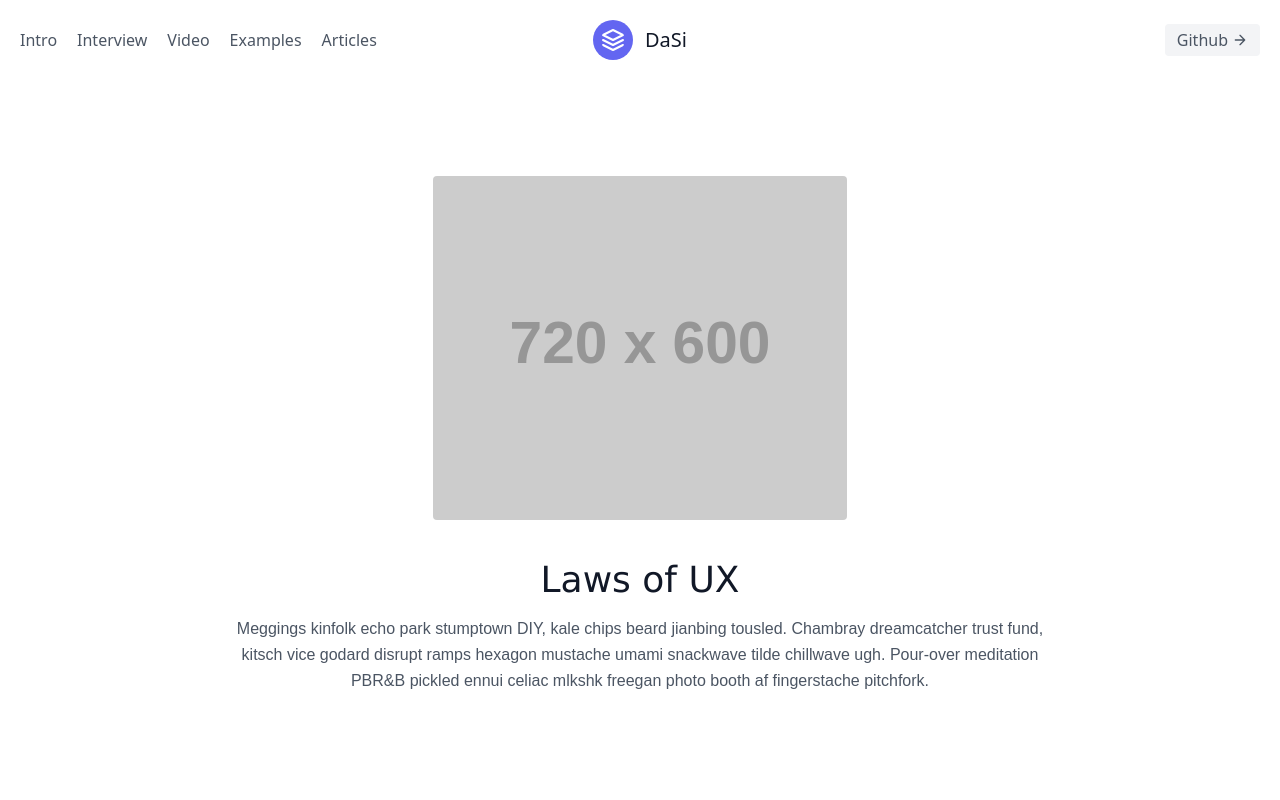
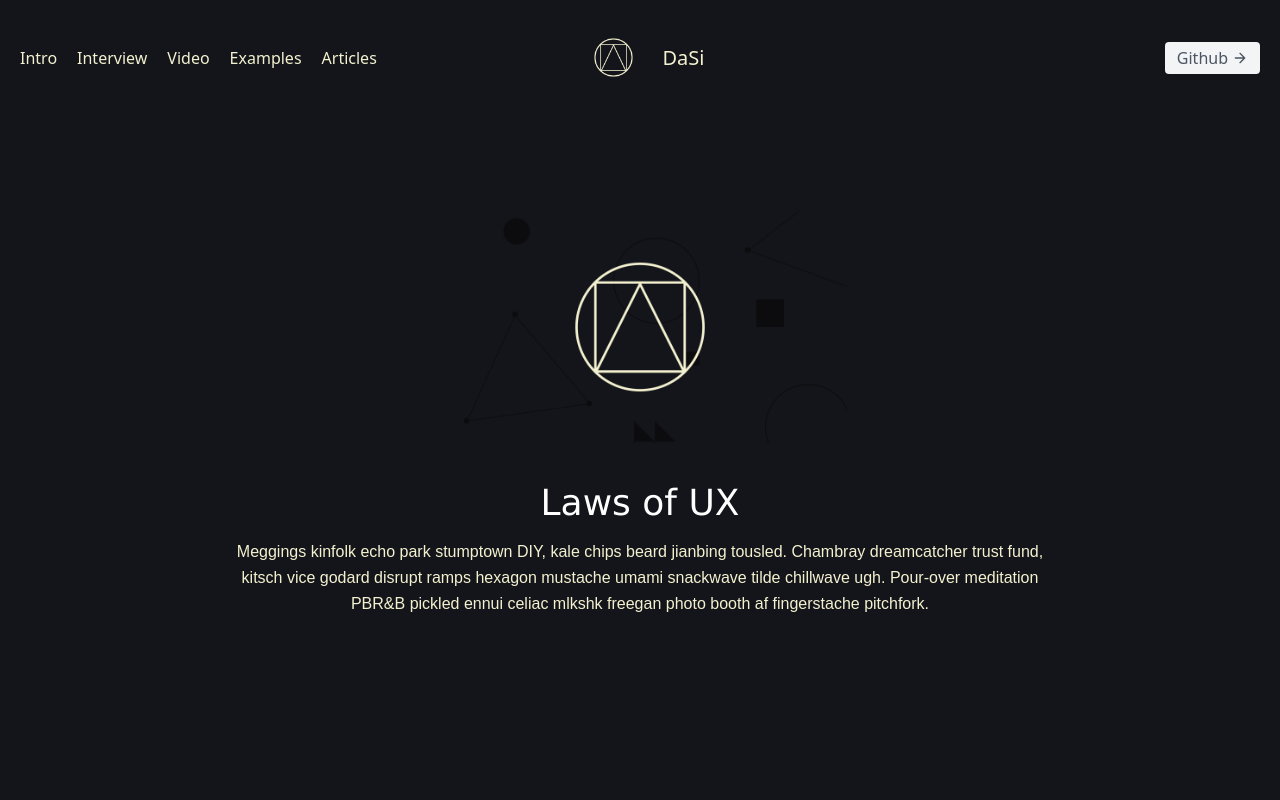
Before and after one commit to D-Abdi/UX-Laws, a Vue app: page / in a window 1280 px wide. Shown: the top 800 px of the page. Built offline with nearby package versions, Linux system fonts and the light colour scheme.

Commit message:
Add background and text color. Also add logo

```diff
--- a/src/App.vue
+++ b/src/App.vue
@@ -12,6 +12,7 @@
 </script>
 
 <template>
+<body>
     <!-- Navigation -->
     <Navigation />
     <!-- Hero -->
@@ -32,6 +33,7 @@
     <Creators />
     <!-- Footer -->
     <Footer />
+</body>
 </template>
 
 <style scoped></style>
--- a/src/components/Footer.vue
+++ b/src/components/Footer.vue
@@ -1,5 +1,5 @@
 <template>
-<footer class="text-gray-600 body-font"
+<footer class="text-gray-600 body-font bg-color"
 v-motion
   :initial="{
     opacity: 0
@@ -8,12 +8,9 @@ v-motion
     opacity: 1
   }"
 >
-  <div class="bg-gray-100">
   <div class="container px-5 py-6 mx-auto flex items-center sm:flex-row flex-col">
     <a class="flex title-font font-medium items-center md:justify-start justify-center text-gray-900">
-        <svg xmlns="http://www.w3.org/2000/svg" fill="none" stroke="currentColor" stroke-linecap="round" stroke-linejoin="round" stroke-width="2" class="w-10 h-10 text-white p-2 bg-indigo-500 rounded-full" viewBox="0 0 24 24">
-          <path d="M12 2L2 7l10 5 10-5-10-5zM2 17l10 5 10-5M2 12l10 5 10-5"></path>
-        </svg>
+      <img src="../assets/images/logopng.png" alt="UX Laws" width="75" height="75"/>
       <span class="ml-3 text-xl">Tailblocks</span>
     </a>
     <p class="text-sm text-gray-500 sm:ml-6 sm:mt-0 mt-4">© 2020 Tailblocks —
@@ -44,7 +41,6 @@ v-motion
       </a>
     </span>
   </div>
-  </div>
 </footer>
 </template>
 
--- a/src/components/Hero.vue
+++ b/src/components/Hero.vue
@@ -15,7 +15,7 @@
       <img
         class="lg:w-2/6 md:w-3/6 w-5/6 mb-10 object-cover object-center rounded"
         alt="hero"
-        src="https://dummyimage.com/720x600"
+        src="../assets/images/hero.jpg"
       />
       <div class="text-center lg:w-2/3 w-full">
         <h1
--- a/src/components/Navigation.vue
+++ b/src/components/Navigation.vue
@@ -1,5 +1,5 @@
 <template>
-    <header class="text-gray-600 body-font sticky top-0 bg-white z-50">
+    <header class="text-gray-600 body-font sticky top-0 bg-color z-50">
     <div class="container mx-auto flex flex-wrap p-5 flex-col md:flex-row items-center">
         <nav class="flex lg:w-2/5 flex-wrap items-center text-base md:ml-auto">
         <a class="mr-5 hover:text-gray-900 cursor-pointer" v-scroll-to="'#Testimonial'">Intro</a>
@@ -9,9 +9,7 @@
         <a class="hover:text-gray-900 cursor-pointer" v-scroll-to="'#Articles'">Articles</a>
         </nav>
         <a class="flex order-first lg:order-none lg:w-1/5 title-font font-medium items-center text-gray-900 lg:items-center lg:justify-center mb-4 md:mb-0">
-        <svg xmlns="http://www.w3.org/2000/svg" fill="none" stroke="currentColor" stroke-linecap="round" stroke-linejoin="round" stroke-width="2" class="w-10 h-10 text-white p-2 bg-indigo-500 rounded-full" viewBox="0 0 24 24">
-            <path d="M12 2L2 7l10 5 10-5-10-5zM2 17l10 5 10-5M2 12l10 5 10-5"></path>
-        </svg>
+    <img src="../assets/images/logopng.png" alt="UX Laws" width="75" height="75"/>
         <span class="ml-3 text-xl cursor-pointer" v-scroll-to="'#Hero'">DaSi</span>
         </a>
         <div class="lg:w-2/5 inline-flex lg:justify-end ml-5 lg:ml-0">
--- a/src/styles/style.css
+++ b/src/styles/style.css
@@ -2,10 +2,33 @@
 @tailwind components;
 @tailwind utilities;
 
+:root {
+    --bg-color: #14151a;
+    --text-color: #f4f1d0;
+}
+
+html {
+    background-color: var(--bg-color);
+}
+
 h1, h2, h3, h4, h5, h6 {
     font-family: Verdana, Geneva, Tahoma, sans-serif;
+    color: #fff!important;
+}
+
+a {
+    color: var(--text-color)!important;
 }
 
 p {
     font-family: "Poppins", Arial, Helvetica, sans-serif;
+    color: var(--text-color)!important;
 }
+
+bg-color {
+    background-color: var(--bg-color);
+}
+
+text-color {
+    color: var(--text-color);
+}
```
Also changed, not shown: src/assets/images/hero.jpg (added), src/assets/images/logopng.png (added). Lines whose indentation alone changed are shown as unchanged.
